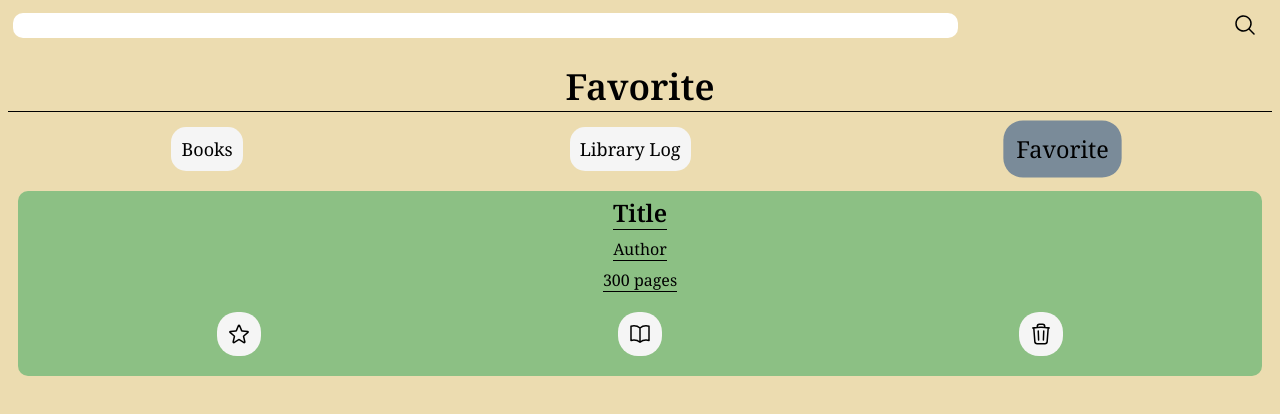
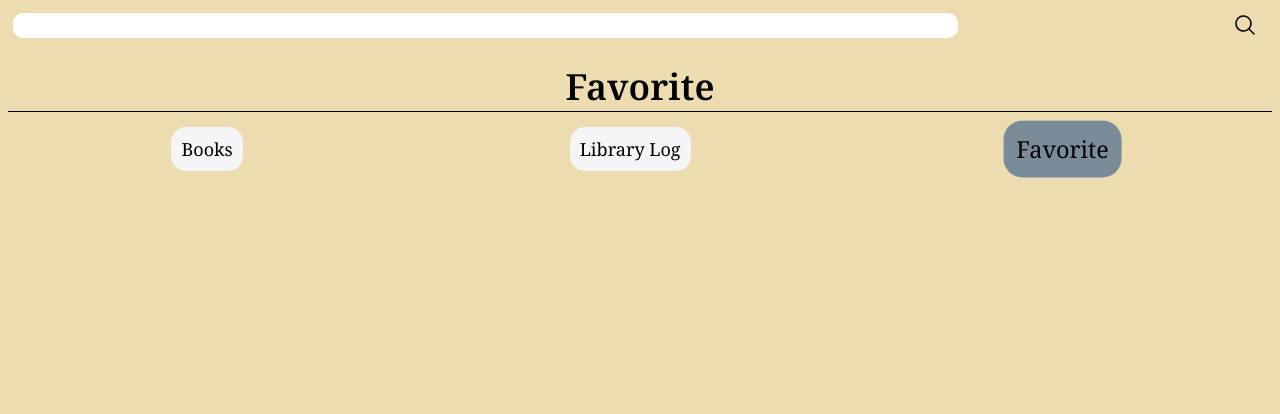
Before and after one commit to LucasDaSilva96/Library-app, a plain HTML site: page favorite.html in a window 1280 px wide. Drawn offline with Linux system fonts and the light colour scheme.

Commit message:
Commented out the book-list container for DOM

```diff
--- a/favorite.html
+++ b/favorite.html
@@ -72,15 +72,15 @@
         <!-- Book list container start  -->
         <div class="book-list">
           <!-- book box/boxes start -->
-          <div class="book-box">
-            <div class="book-about-txt-box">
+          <!-- <div class="book-box"> -->
+          <!-- <div class="book-about-txt-box">
               <h2 class="book-title">Title</h2>
               <p class="book-author">Author</p>
               <p class="book-pages">300 pages</p>
             </div>
-            <div class="book-options-container">
-              <!--  -->
-              <div class="add-to-favorite-box">
+            <div class="book-options-container"> -->
+          <!--  -->
+          <!-- <div class="add-to-favorite-box">
                 <svg
                   xmlns="http://www.w3.org/2000/svg"
                   fill="none"
@@ -95,9 +95,9 @@
                     d="M11.48 3.499a.562.562 0 011.04 0l2.125 5.111a.563.563 0 00.475.345l5.518.442c.499.04.701.663.321.988l-4.204 3.602a.563.563 0 00-.182.557l1.285 5.385a.562.562 0 01-.84.61l-4.725-2.885a.563.563 0 00-.586 0L6.982 20.54a.562.562 0 01-.84-.61l1.285-5.386a.562.562 0 00-.182-.557l-4.204-3.602a.563.563 0 01.321-.988l5.518-.442a.563.563 0 00.475-.345L11.48 3.5z"
                   />
                 </svg>
-              </div>
-              <!--  -->
-              <div class="mark-as-read-box">
+              </div> -->
+          <!--  -->
+          <!-- <div class="mark-as-read-box">
                 <svg
                   xmlns="http://www.w3.org/2000/svg"
                   fill="none"
@@ -112,9 +112,9 @@
                     d="M12 6.042A8.967 8.967 0 006 3.75c-1.052 0-2.062.18-3 .512v14.25A8.987 8.987 0 016 18c2.305 0 4.408.867 6 2.292m0-14.25a8.966 8.966 0 016-2.292c1.052 0 2.062.18 3 .512v14.25A8.987 8.987 0 0018 18a8.967 8.967 0 00-6 2.292m0-14.25v14.25"
                   />
                 </svg>
-              </div>
-              <!--  -->
-              <div class="delete-box">
+              </div> -->
+          <!--  -->
+          <!-- <div class="delete-box">
                 <svg
                   xmlns="http://www.w3.org/2000/svg"
                   fill="none"
@@ -131,8 +131,8 @@
                 </svg>
               </div>
             </div>
-            <!--  -->
-          </div>
+
+           </div>  -->
           <!-- book box/boxes end -->
         </div>
         <!-- Book list container end  -->
```
